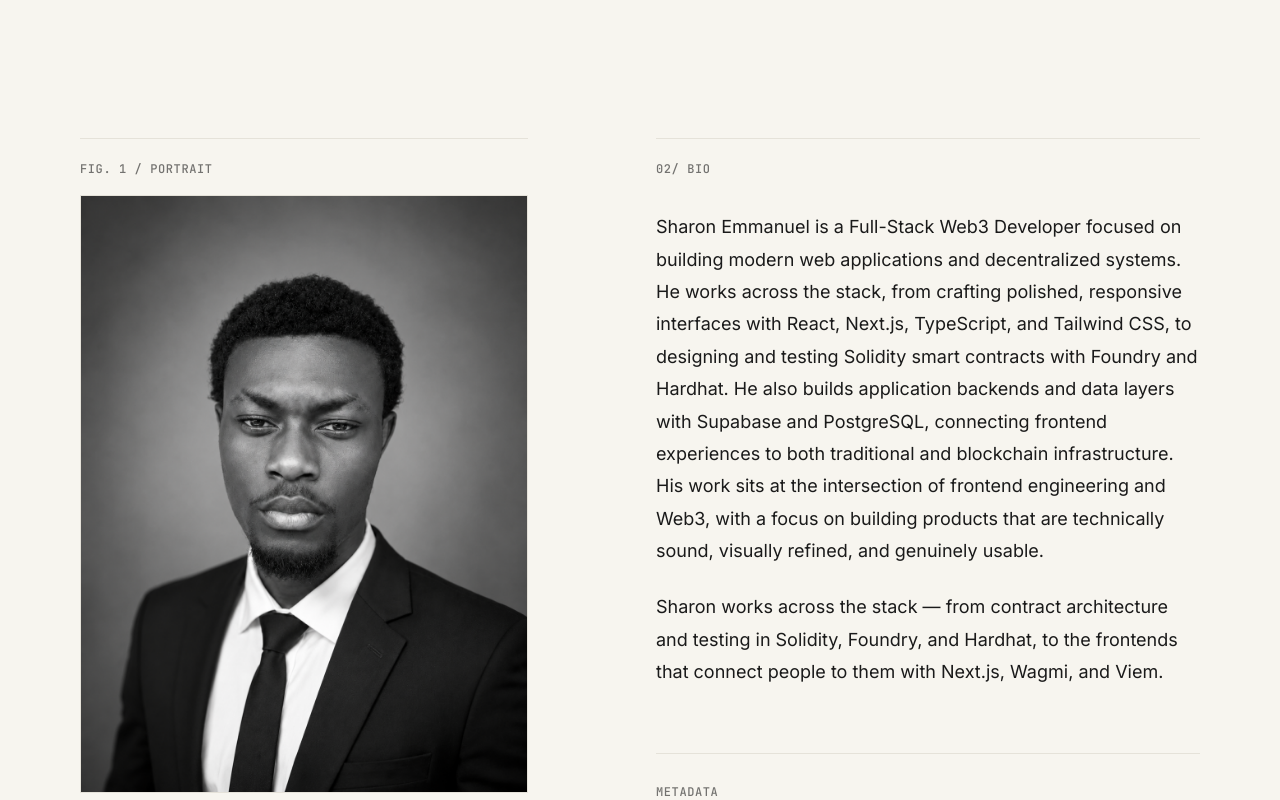
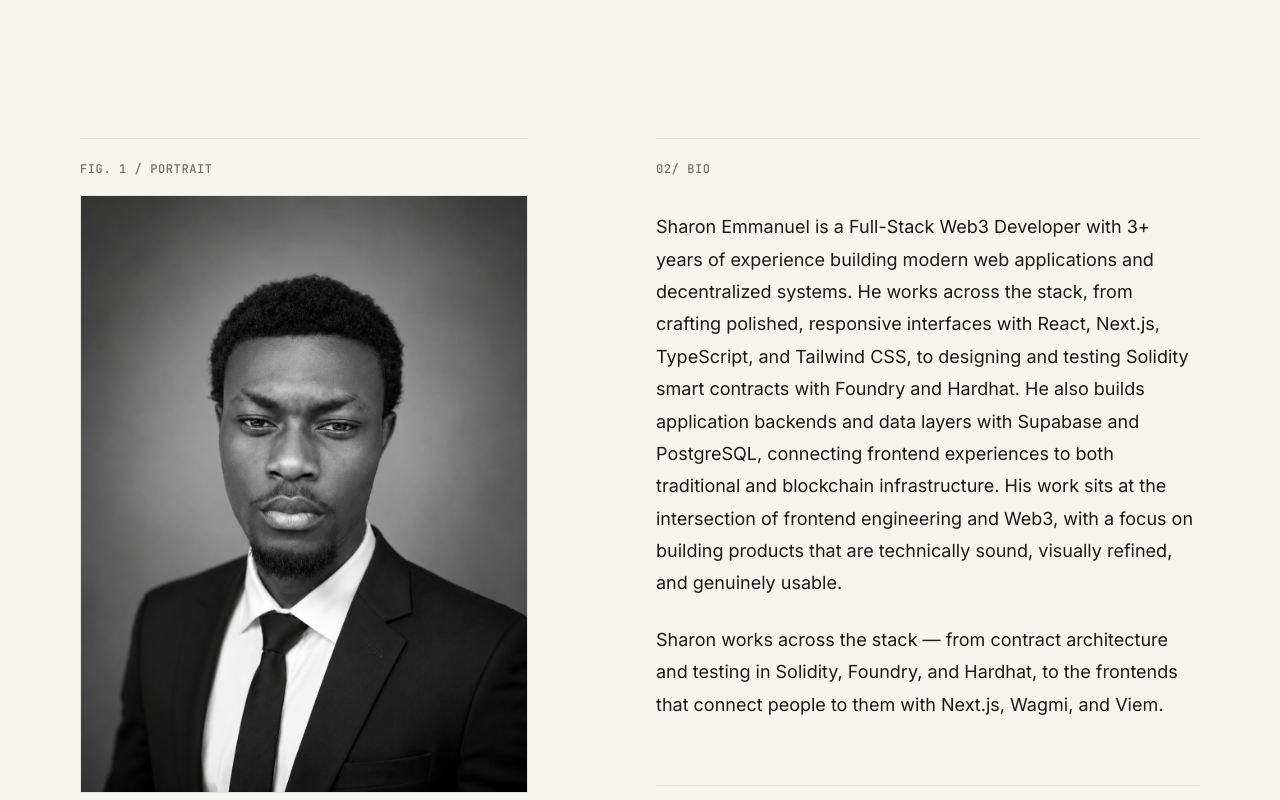
Before and after one commit to Sharon-dev-create/Sharon_Emmanuel_Web3_Porfolio, a Next.js app: page /about in a window 1280 px wide. Shown: the part 514-1314 px from the top of the page. Built offline with nearby package versions, Linux system fonts and the light colour scheme.

Commit message:
added experience years

```diff
--- a/app/about/page.tsx
+++ b/app/about/page.tsx
@@ -46,12 +46,12 @@ export default function AboutPage() {
           </div>
           <div className="font-body text-body-lg text-foreground max-w-2xl space-y-6">
             <p>
-              Sharon Emmanuel is a Full-Stack Web3 Developer focused on building modern web applications and decentralized systems.
-              He works across the stack, from crafting polished, responsive interfaces with React, Next.js, TypeScript, and Tailwind CSS,
-              to designing and testing Solidity smart contracts with Foundry and Hardhat. He also builds application backends and data layers with
-              Supabase and PostgreSQL, connecting frontend experiences to both traditional and blockchain infrastructure.
-              His work sits at the intersection of frontend engineering and Web3, with a focus on building products that are technically
-               sound, visually refined, and genuinely usable.
+              Sharon Emmanuel is a Full-Stack Web3 Developer with 3+ years of experience building modern web applications and
+              decentralized systems. He works across the stack, from crafting polished, responsive interfaces with React,
+              Next.js, TypeScript, and Tailwind CSS, to designing and testing Solidity smart contracts with Foundry and Hardhat.
+              He also builds application backends and data layers with Supabase and PostgreSQL, connecting frontend
+              experiences to both traditional and blockchain infrastructure. His work sits at the intersection of frontend
+              engineering and Web3, with a focus on building products that are technically sound, visually refined, and genuinely usable.
             </p>
             <p>
               Sharon works across the stack — from contract architecture and
--- a/components/sections/Hero.tsx
+++ b/components/sections/Hero.tsx
@@ -26,10 +26,10 @@ export default function Hero() {
           </h1>
           <TerminalTypewriter />
           <p className="font-body text-body-lg max-w-2xl text-foreground/80">
-            Building refined digital experiences and decentralized applications that bridge thoughtful
-            frontend design with blockchain technology. From responsive interfaces and interactive web
-            applications to smart contracts and on-chain integrations, I focus on turning complex ideas into products that feel intuitive, perform reliably, and work beautifully.
-
+            I bring 3+ years of experience building refined digital experiences and decentralized applications
+            that bridge thoughtful frontend design with blockchain technology. From responsive interfaces and
+            interactive web applications to smart contracts and on-chain integrations, I focus on turning complex
+            ideas into products that feel intuitive, perform reliably, and work beautifully.
           </p>
         </div>
       </div>
```
